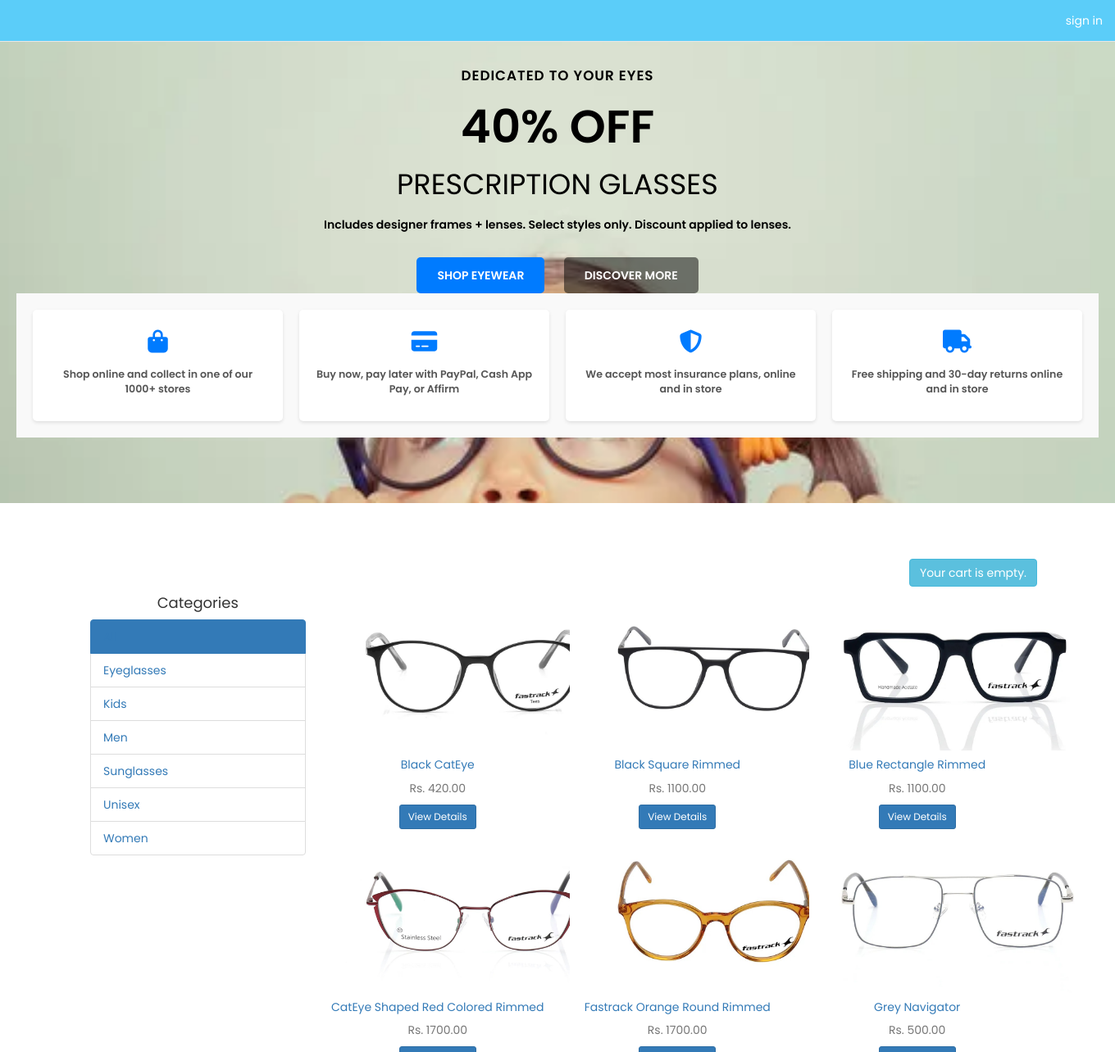
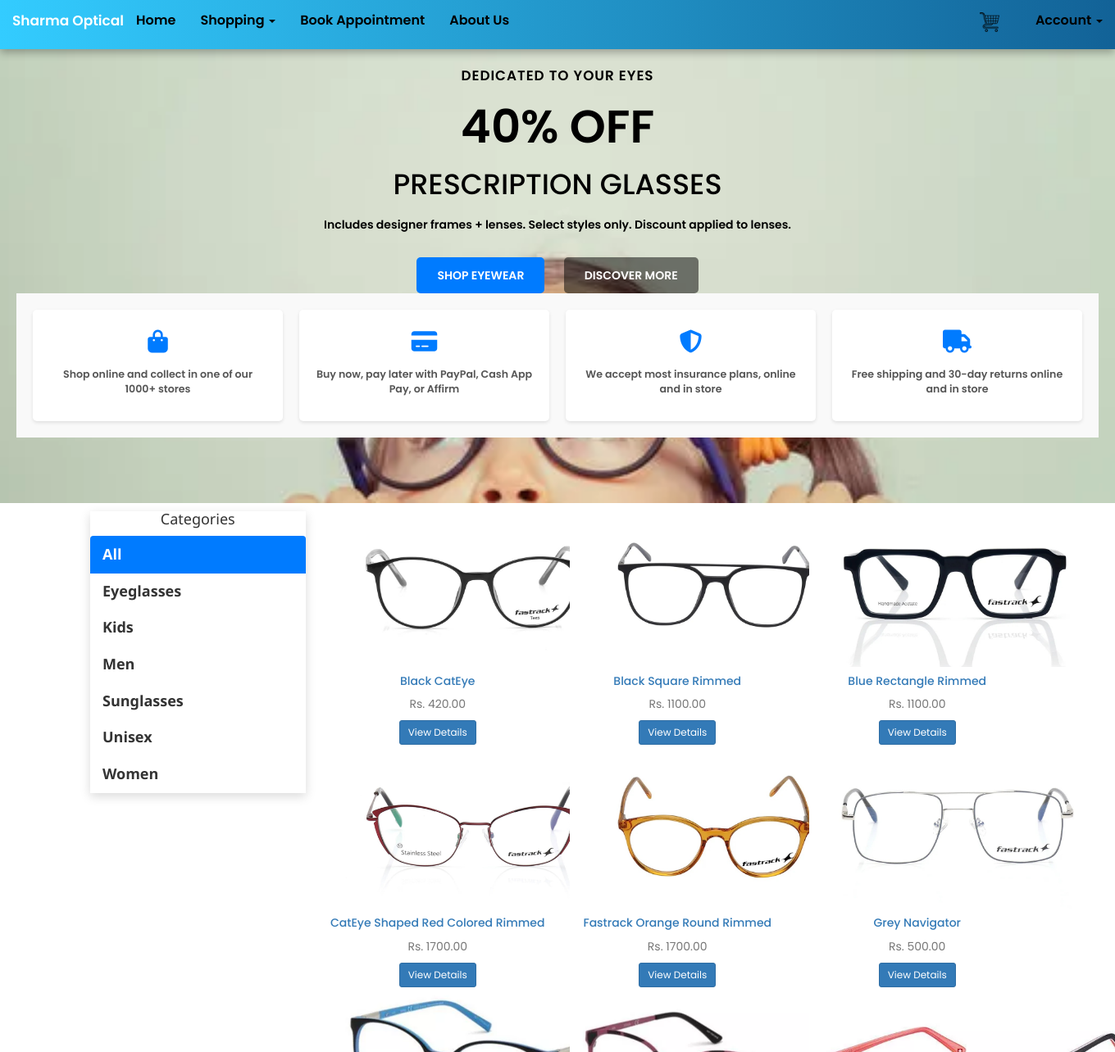
Before and after one commit to Priya04sharma/Optical_website, a Django app: page / in a window 1360 px wide; the page is wider, and only the part inside the window is pictured. Shown: the top 1284 px of that part at 82% size. Run offline with Django 3.2, Linux system fonts and the light colour scheme; data comes from the database, SQL or seed files in the repository; both versions use the stored data as it was after the commit; some libraries are stand-ins or nearby versions.

Commit message:
navbar and categories

```diff
--- a/ecommerce/shop/templates/shop/base.html
+++ b/ecommerce/shop/templates/shop/base.html
@@ -3,37 +3,26 @@
 <html lang="en">
 <head>
     <meta charset="UTF-8">
-    <title>{% block title %}On-line Shop{% endblock %}</title>
+    <title>{% block title %}Sharma Opticals{% endblock %}</title>
     <link rel="stylesheet" href="{% static 'css/bootstrap.min.css' %}">
     <link rel="stylesheet" href="{% static 'css/styles.css' %}">
 </head>
 <body>
 {% include 'shop/navbar.html' %}
-{% include 'shop/herosection.html' %}
+{% if request.path == '/' %}
+    {% include 'shop/herosection.html' %}
+
+{% endif %}
 
 
-<div class="container">
-    <div class="row" style="margin-top: 6%">
-         <button class="btn btn-info pull-right">
-            {% with totail_items=cart|length %}
-                {% if cart|length > 0 %}
-                    My Shopping Order:
-                    <a href="{% url 'cart_detail' %}" style="color: #ffffff">
-                        {{ totail_items }} item {{ totail_items|pluralize }}, Rs. {{ cart.get_total_price }}
-                    </a>
-                    {% else %}
-                    Your cart is empty.
-                {% endif %}
-            {% endwith %}
-         </button>
-    </div>
-</div>
 {% block content %}
 
 
 {% endblock %}
-{% include 'shop/booking.html' %}
-{% include 'shop/about.html' %}
+{% if request.path == '/' %}
+    {% include 'shop/booking.html' %}
+    {% include 'shop/about.html' %}
+{% endif %}
 
 {% include 'shop/footer.html' %}
 <script src="{% static 'js/jquery.min.js' %}" type="text/javascript"></script>
--- a/ecommerce/shop/templates/shop/navbar.html
+++ b/ecommerce/shop/templates/shop/navbar.html
@@ -1,38 +1,153 @@
 {% load static %}
-<nav class="navbar navbar-default navbar-fixed-top" role="navigation" style="margin-bottom: 0px; background-color: #5bcdf9;">
-  <!-- Brand and toggle get grouped for better mobile display -->
+<!-- Google Font -->
+<link href="https://fonts.googleapis.com/css2?family=Poppins:wght@400;500;600&display=swap" rel="stylesheet">
+
+<style>
+  .custom-navbar {
+    background: linear-gradient(to right, #33ccff, #126297);
+    border: none;
+    height: 60px;
+    font-family: 'Poppins', 'Segoe UI', Tahoma, Geneva, Verdana, sans-serif;
+    box-shadow: 0 4px 10px rgba(0, 0, 0, 0.30);
+  }
+
+  .custom-navbar .nav > li > a,
+  .custom-navbar .navbar-brand {
+    color: black !important;
+    font-weight: 700;
+    font-size: 16px;
+    transition: all 0.3s ease;
+  }
+
+
+  .custom-navbar .nav > li > a:hover,
+  .custom-navbar .navbar-brand:hover,
+  .custom-navbar .dropdown-menu > li > a:hover {
+    color: white !important;
+    font-size: 17px;
+  }
+
+  .custom-navbar .dropdown-menu > li > a {
+    color: black !important;
+    transition: all 0.3s ease;
+  }
+
+  .cart-icon-container {
+    position: relative;
+    display: inline-block;
+  }
+
+  .cart-count-badge {
+  position: absolute;
+  top: 2px;          /* moved slightly downward */
+  right: 0px;        /* moved slightly leftwards */
+  background-color: white;
+  color: black;
+  font-weight: bold;
+  font-size: 12px;
+  width: 20px;
+  height: 20px;
+  line-height: 20px;
+  border-radius: 50%;
+  text-align: center;
+  border: 1px solid black;
+  animation: pop 0.3s ease;
+}
+
+
+  @keyframes pop {
+    0% { transform: scale(1); }
+    50% { transform: scale(1.4); }
+    100% { transform: scale(1); }
+  }
+
+  .cart-link {
+    color: black;
+    font-size: 18px;
+    padding: 10px;
+    display: flex;
+    align-items: center;
+    transition: transform 0.2s ease;
+  }
+
+  .cart-link:hover {
+    transform: scale(1.1);
+    color: white;
+  }
+
+  .navbar-right li button {
+    background-color: transparent;
+    border: none;
+  }
+</style>
+
+<nav class="navbar navbar-default custom-navbar navbar-fixed-top">
   <div class="container-fluid">
     <div class="navbar-header">
-    <button type="button" class="navbar-toggle" data-toggle="collapse" data-target="#bs-example-navbar-collapse-1">
-      <span class="sr-only">Toggle navigation</span>
+      <button type="button" class="navbar-toggle" data-toggle="collapse" data-target="#main-navbar">
         <span class="icon-bar"></span>
         <span class="icon-bar"></span>
         <span class="icon-bar"></span>
       </button>
-    <!-- <a class="navbar-brand" href="{% url 'shop:product_list' %}" style="color: #ffffff"> Sharma Opticles</a> -->
-  </div>
+      <a href="{% url 'shop:base' %}" class="navbar-brand">Sharma Optical</a>    </div>
 
-  <!-- Collect the nav links, forms, and other content for toggling -->
-  <div class="collapse navbar-collapse" id="bs-example-navbar-collapse-1">
+    <div class="collapse navbar-collapse" id="main-navbar">
+      <ul class="nav navbar-nav">
+        <li><a href="{% url 'shop:base' %}" class="navbar-brand">Home</a></li>
+        <li class="dropdown">
+          <a href="#" class="dropdown-toggle" data-toggle="dropdown">Shopping <b class="caret"></b></a>
+          <ul class="dropdown-menu">
+            <li><a href="{% url 'shop:product_list' %}" class="text-dark">All</a></li>
+            {% for c in categories %}
+              <li><a href="{{ c.get_absolute_url }}" class="text-dark">{{ c.name }}</a></li>
+            {% endfor %}
+          </ul>
+        </li>
+
+        <li><a href="{% url 'shop:appointment' %}">Book Appointment</a></li>
+        <li><a href="{% url 'shop:aboutdetails' %}">About Us</a></li>
+      </ul>
 
       <ul class="nav navbar-nav navbar-right">
+        <!-- Cart Icon with Badge -->
+        <li style="margin-right: 10px;">
+          <a href="{% url 'cart_detail' %}" class="cart-link cart-icon-container" data-toggle="tooltip" data-placement="bottom" title="My Cart">
+            <img src="{% static 'img/carticon.png' %}" alt="Cart" style="width:24px; height:24px; margin-right: 4px;">
+            {% with total_items=cart|length %}
+              {% if total_items > 0 %}
+                <span class="cart-count-badge">{{ total_items }}</span>
+              {% endif %}
+            {% endwith %}
+          </a>
+        </li>
+
+        <!-- Sign In / User Dropdown -->
         <li class="dropdown">
           {% if request.user.is_authenticated %}
-        <a href="#" class="dropdown-toggle" data-toggle="dropdown" style="color: #ffffff">{{ request.user.username }}<b class="caret"></b></a>
+            <a href="#" class="dropdown-toggle" data-toggle="dropdown">{{ request.user.username }} <b class="caret"></b></a>
             <ul class="dropdown-menu">
-          <!-- <li><a href="{% url 'logout'%}?next={{request.path}}">logout</a></li> -->
-          <form action="{% url 'logout' %}" method="post">
+              <li>
+                <form action="{% url 'logout' %}" method="post" style="margin: 0; padding: 10px;">
                   {% csrf_token %}
-            <button type="submit">Logout</button>
+                  <button type="submit" class="btn btn-link" style="color: #000; text-decoration: none;">Logout</button>
                 </form>
+              </li>
+            </ul>
           {% else %}
-          <li class="divider"></li>
-          <li><a href="{% url 'login'%}?next={{request.path}}" style="color: #ffffff">sign in </a></li>
-
+            <a href="#" class="dropdown-toggle" data-toggle="dropdown">Account <b class="caret"></b></a>
+            <ul class="dropdown-menu">
+              <li><a href="{% url 'login' %}?next={{ request.path }}">Sign In</a></li>
             </ul>
           {% endif %}
         </li>
       </ul>
-  </div><!-- /.navbar-collapse -->
+    </div>
   </div>
 </nav>
+
+<script>
+  $(function () {
+    $('[data-toggle="tooltip"]').tooltip()
+  });
+
+</script>
--- a/ecommerce/shop/templates/shop/product/list.html
+++ b/ecommerce/shop/templates/shop/product/list.html
@@ -6,19 +6,68 @@
 {% endblock %}
 
 {% block content %}
-<div class="container mt-5">
+<style>
+    .top-space {
+        margin-top: 80px; /* Adjust this based on your navbar height */
+    }
+
+    /* Sidebar Card Styling */
+    .card-category {
+        box-shadow: 0 4px 12px rgba(0, 0, 0, 0.15); /* Strong shadow */
+        font-family: 'Segoe UI', Tahoma, Geneva, Verdana, sans-serif;
+    }
+
+    /* Category List Item Styling */
+    .category-item {
+        transition: all 0.3s ease;
+        font-size: 1.8rem;
+        font-weight: 600;
+        border: none;
+    }
+
+    /* Remove underline and style link */
+    .category-link {
+        text-decoration: none !important;
+        color: #333;
+        display: block;
+        width: 100%;
+        transition: all 0.3s ease;
+    }
+
+    /* Hover effect on category items */
+    .category-item:hover {
+        transform: scale(1.03);
+        background-color: #e6f0ff; /* Light blue background */
+        box-shadow: 0 4px 8px rgba(0, 0, 0, 0.1);
+    }
+
+    .category-item:hover .category-link {
+        color: #000; /* Text becomes solid black on hover */
+    }
+
+    /* Active item styling */
+    .category-item.active {
+        background-color: #007bff !important;
+    }
+
+    .category-item.active .category-link {
+        color: #fff !important;
+    }
+</style>
+
+<div class="container {% if category %} top-space {% else %} mt-5 {% endif %}">
     <div class="row">
         <!-- Sidebar (Categories) -->
         <aside class="col-lg-3">
-            <div class="card shadow-sm p-3 mb-4 rounded">
+            <div class="card card-category p-3 mb-4 rounded">
                 <h4 class="text-center fw-bold">Categories</h4>
                 <ul class="list-group list-group-flush">
-                    <li class="list-group-item {% if not category %} active {% endif %}">
-                        <a href="{% url 'shop:product_list' %}" class="text-decoration-none text-dark">All</a>
+                    <li class="list-group-item category-item {% if not category %} active {% endif %}">
+                        <a href="{% url 'shop:product_list' %}" class="category-link">All</a>
                     </li>
                     {% for c in categories %}
-                    <li class="list-group-item {% if category.slug == c.slug %} active {% endif %}">
-                        <a href="{{ c.get_absolute_url }}" class="text-decoration-none text-dark">{{ c.name }}</a>
+                    <li class="list-group-item category-item {% if category.slug == c.slug %} active {% endif %}">
+                        <a href="{{ c.get_absolute_url }}" class="category-link">{{ c.name }}</a>
                     </li>
                     {% endfor %}
                 </ul>
--- a/ecommerce/shop/urls.py
+++ b/ecommerce/shop/urls.py
@@ -5,6 +5,11 @@
 app_name = 'shop'
 
 urlpatterns = [
+
+
+
+    path('base/', views.base_view, name='base'),
+
     # User-related
     path('signup/', signup_view, name='signup'),
 
@@ -19,4 +24,5 @@
     path('', views.product_list, name='product_list'),
     path('<slug:category_slug>/', views.product_list, name='product_list_by_category'),
     path('<int:id>/<slug:slug>/', views.product_detail, name='product_detail'),
+
 ]
--- a/ecommerce/shop/views.py
+++ b/ecommerce/shop/views.py
@@ -13,6 +13,9 @@
 
 
 
+
+def get_absolute_url(self):
+    return reverse('shop:product_list_by_category', args=[self.slug])
 
 # User signup view
 def signup_view(request):
@@ -63,6 +66,8 @@
 def appointment_view(request):
     return render(request, 'shop/appointment.html')
 
+def base_view(request):
+    return render(request, 'shop/base.html')
 
 # Handle appointment form submission
 @csrf_protect
```
Also changed, not shown: ecommerce/db.sqlite3, ecommerce/shop/static/img/carticon.png (added). Lines whose indentation alone changed are shown as unchanged.
